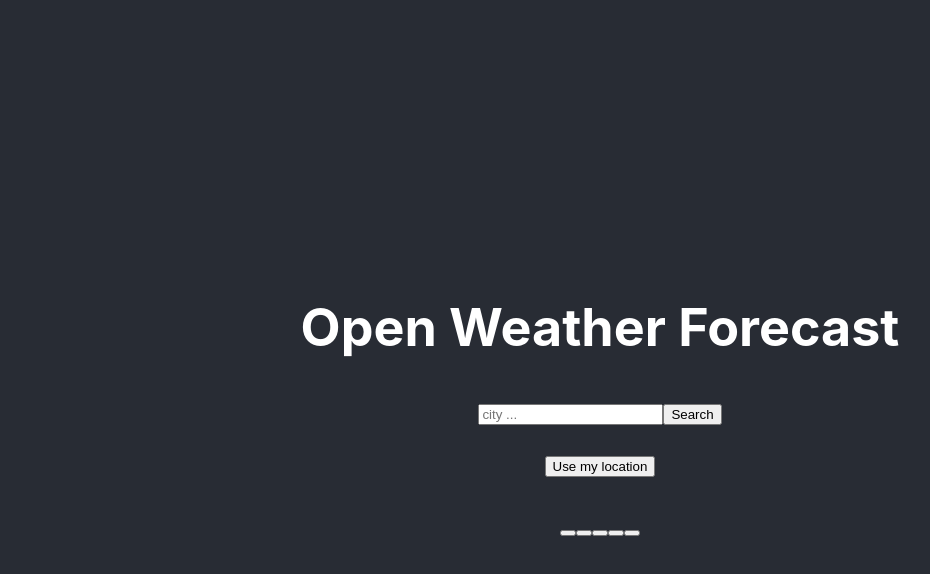
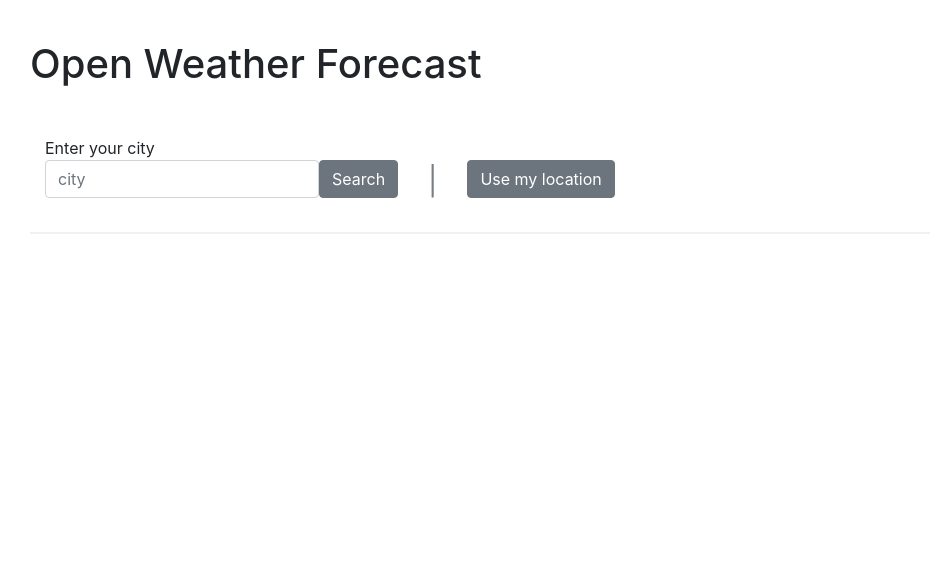
Before and after one commit to KanchanThareja/Weather-App, a React (Create React App) app: page / in a window 1280 px wide. Shown: the top 574 px of the page, without its empty margins (40-970 px from the left). Built offline with nearby package versions, Linux system fonts and the light colour scheme.

Commit message:
Added styles

```diff
--- a/package.json
+++ b/package.json
@@ -3,10 +3,12 @@
   "version": "0.1.0",
   "private": true,
   "dependencies": {
+    "bootstrap": "^4.2.1",
     "moment": "^2.23.0",
     "react": "^16.7.0",
     "react-dom": "^16.7.0",
-    "react-scripts": "2.1.3"
+    "react-scripts": "2.1.3",
+    "reactstrap": "^7.0.2"
   },
   "scripts": {
     "start": "react-scripts start",
--- a/src/App.css
+++ b/src/App.css
@@ -1,4 +1,4 @@
-.App {
+/*.App {
   text-align: center;
 }
 
@@ -11,4 +11,58 @@
   justify-content: center;
   font-size: calc(10px + 2vmin);
   color: white;
+}*/
+
+.main{
+  margin-top: 40px;
 }
+
+.borderdown {
+  border-bottom: 2px solid #f1f1f1;
+  max-width: inherit;
+  padding-bottom: 30px;
+}
+
+.tile {
+  margin-top: 30px;
+  text-align: center;
+  align-items: center;
+}
+
+.contain {
+  margin-top: 20px;
+  align-items: center;
+  text-align: left;
+}
+.slash {
+  font-size: 28px;
+  color: #797e84;
+}
+
+.tile {
+  border-bottom: #f1f1f1;
+  padding-bottom: 20px;
+}
+
+@media only screen and (max-width: 1000px) {
+  .Card {
+    min-width: 10rem;
+    max-width: 20rem;
+  }
+  .aligning {
+    margin-left: 10px;
+    padding: 0;
+  }
+}
+.aligning {
+  margin-left: 5rem;;
+  padding: 20px;
+}
+.Card {
+  text-align: center;
+  justify-content: center;
+  max-width: 50rem;
+  min-width: 30rem;
+  border: 2px solid #797e84;
+  border-radius: 4px;
+}
--- a/src/App.js
+++ b/src/App.js
@@ -1,8 +1,9 @@
 import React, { Component } from 'react';
 import './App.css';
-import Form from './components/form';
+import Forms from './components/forms';
 import Tiles from './components/tiles';
 import Moment from 'moment';
+import { Button, Form, FormGroup, Label, Input, Container, Row, Col } from 'reactstrap';
 
 class App extends Component {
   state = {
@@ -13,7 +14,6 @@ class App extends Component {
     temp : [],
     pressure : [],
     humidity: [],
-    time : ''
   }
 
   getweather = async (e) => {
@@ -22,6 +22,8 @@ class App extends Component {
     if(city){
     const api_call = await fetch(`https://api.openweathermap.org/data/2.5/forecast?q=${city}&appid=73c146e4ee5ae67f94bff6e87db44483&units=metric`);
     const dataW = await api_call.json();
+    if(dataW)
+    {
     this.setState({data : dataW.list});
     console.log(dataW);
 
@@ -58,13 +60,14 @@ class App extends Component {
     this.setState({index: indices});
     this.setState({temp: temp});
     this.setState({pressure : pressure});
+    this.setState({humidity : humidity});
     this.setState({temp : temp});
-    this.setState({time: dateString.substring(11,20)});
+
     console.log(date);
     console.log(dateString.substring(11,20));
     } else {
     console.log("error: invalid input");
-    }
+    }}
   }
 
   handleclick = (e) => {
@@ -86,19 +89,23 @@ class App extends Component {
 
   render() {
     return (
-      <div className="App">
-        <header className="App-header">
-        <h1>Open Weather Forecast</h1>
-          <Form getweather={this.getweather} /><br />
-          <button onClick={this.handleclick}>Use my location</button><br />
-          <Tiles times={this.state.times}
-          date={this.state.date}
-          index={this.state.index}
-          time={this.state.time}
-          humidity = {this.state.humidity}
-          pressure = {this.state.pressure}
-          temp = {this.state.temp} />
-        </header>
+      <div>
+        <Container>
+        <Row className="main"><h1>Open Weather Forecast</h1></Row>
+        <Row className="main"><Col>Enter your city</Col></Row>
+        <Row className="borderdown">
+         <Col sm={{ size: 'auto', offset: 0 }}><Forms getweather={this.getweather} /></Col>
+         <Col sm={{ size: 'auto', offset: 0.7 }} className="slash">|</Col>
+         <Col sm={{ size: 'auto', offset: 0.7 }}><Button onClick={this.handleclick}>Use my location</Button></Col>
+       </Row><br />
+        <Row><Tiles times={this.state.times}
+        date={this.state.date}
+        index={this.state.index}
+        time={this.state.time}
+        humidity = {this.state.humidity}
+        pressure = {this.state.pressure}
+        temp = {this.state.temp} /></Row>
+        </Container>
       </div>
     );
   }
--- a/src/components/form.js
+++ /dev/null
@@ -1,15 +0,0 @@
-import React from 'react';
-
-class Form extends React.Component {
-
-  render() {
-    return (
-      <form onSubmit={this.props.getweather}>
-        <input type="text" name="city" placeholder="city ..." />
-        <button onClick={this.getweather}>Search</button>
-      </form>
-    );
-  }
-}
-
-export default Form;
--- /dev/null
+++ b/src/components/forms.js
@@ -0,0 +1,18 @@
+import React from 'react';
+import { Button, Form, FormGroup, Label, Input } from 'reactstrap';
+class Forms extends React.Component {
+
+  render() {
+    return (
+      <Form inline onSubmit={this.props.getweather}>
+       <FormGroup>
+         <Label for="examplesearch" hidden>Enter your city</Label>{'  '}
+         <Input type="text" name="city" id="examplesearch" placeholder="city" />
+       </FormGroup>
+       <Button>Search</Button>
+     </Form>
+    );
+  }
+}
+
+export default Forms;
--- a/src/components/tiles.js
+++ b/src/components/tiles.js
@@ -1,4 +1,5 @@
 import React,{Component} from 'react';
+import { Button, Row, Col, Container, Card, CardText} from 'reactstrap';
 
 class Tiles extends React.Component {
   state = {
@@ -16,31 +17,40 @@ getTime = () => {
       for(let i = idx[j]; i < tracks.length && i < idx[j+1]; i++)
         {
         arr.push(
-          <div key={i}>
-          <div>{tracks[i]}</div>
-          <div>temperature : {this.props.temp[i]}</div>
-          <div>pressure : {this.props.pressure[i]}</div>
-          <div>humidity : {this.props.humidity[i]}</div>
-          </div>
+          <Card body outline color="secondary" className="Card">
+          <Row>
+          <Col sm={5} class="contain">{tracks[i]}</Col>
+          <Col sm={7} class="contain">
+          <CardText>Temperature : {this.props.temp[i]}</CardText>
+          <CardText>Pressure : {this.props.pressure[i]}</CardText>
+          <CardText>Humidity : {this.props.humidity[i]}</CardText>
+          </Col>
+          </Row></Card>
         );}
   }
   return arr;
 }
   render() {
+    if(this.props.times.length > 0)
+    {  return (
+      <div>
+      <Container><Row className="tile">
+      <Col sm={{ size: 'auto', offset: 0 }}><Button outline color="primary" onClick={() => {this.setState({index: 0})}}>{this.props.date[0]}</Button></Col>
+      <Col sm={{ size: 'auto', offset: 0.95 }}><Button outline color="primary" onClick={() => {this.setState({index: 1})}}>{this.props.date[1]}</Button></Col>
+      <Col sm={{ size: 'auto', offset: 0.95 }}><Button outline color="primary" onClick={() => {this.setState({index: 2})}}>{this.props.date[2]}</Button></Col>
+      <Col sm={{ size: 'auto', offset: 0.95 }}><Button outline color="primary" onClick={() => {this.setState({index: 3})}}>{this.props.date[3]}</Button></Col>
+      <Col sm={{ size: 'auto', offset: 0.95 }}><Button outline color="primary" onClick={() => {this.setState({index: 4})}}>{this.props.date[4]}</Button></Col>
+      </Row>
+      <Row className  ="aligning">
+      <Col sm={{ size: 'auto', offset: 0 }}>{this.getTime().map((i, k) => <div key={k}>{i}</div>)}</Col>
+      </Row>
+      </Container>
+      </div>
 
-    const times = this.props.times;
-    const idx = this.props.index;
-
-      return (
-      <div className="tile">
-      <button onClick={() => {this.setState({index: 0})}}>{this.props.date[0]}</button>
-      <button onClick={() => {this.setState({index: 1})}}>{this.props.date[1]}</button>
-      <button onClick={() => {this.setState({index: 2})}}>{this.props.date[2]}</button>
-      <button onClick={() => {this.setState({index: 3})}}>{this.props.date[3]}</button>
-      <button onClick={() => {this.setState({index: 4})}}>{this.props.date[4]}</button>
-      <div>{this.getTime().map((i) => <div>{i}</div>)}</div>
-      </div>
-    );
+    );}
+    else {
+      return <div></div>
+    }
 }
 }
 export default Tiles;
--- a/src/index.js
+++ b/src/index.js
@@ -1,6 +1,8 @@
 import React from 'react';
 import ReactDOM from 'react-dom';
 import './index.css';
+import 'bootstrap/dist/css/bootstrap.min.css';
+import './App.css';
 import App from './App';
 import * as serviceWorker from './serviceWorker';
 
```
Also changed, not shown: 1 other file (tests, documents, lock files or other folders).
